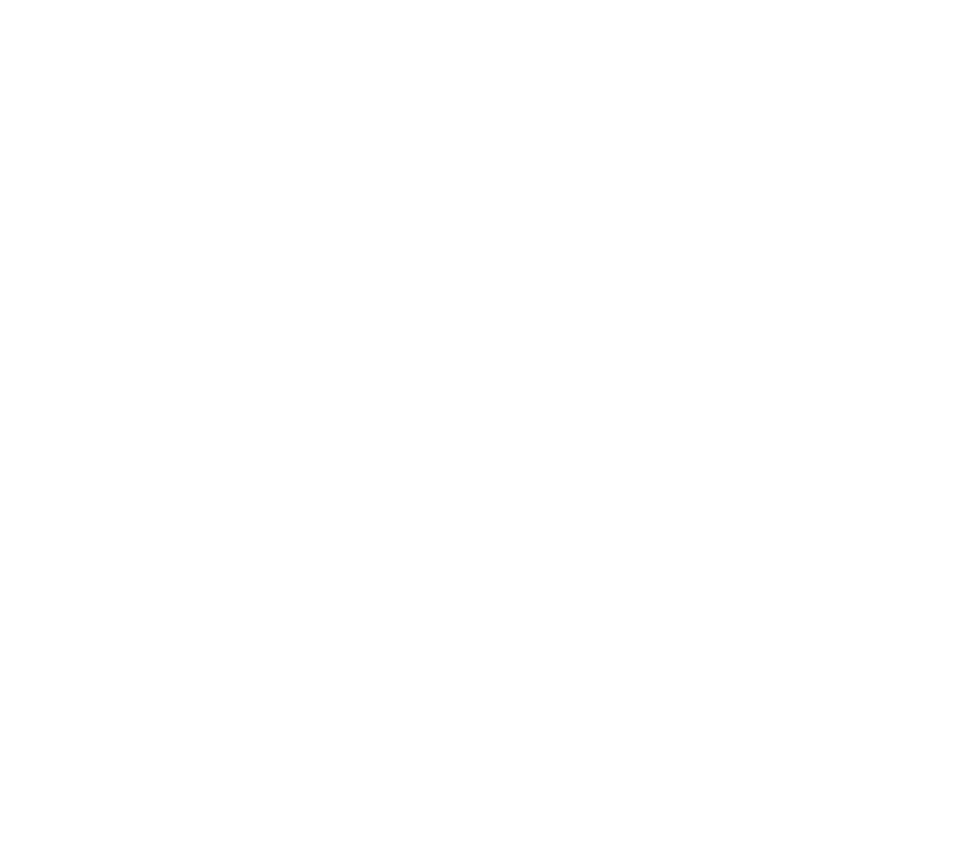
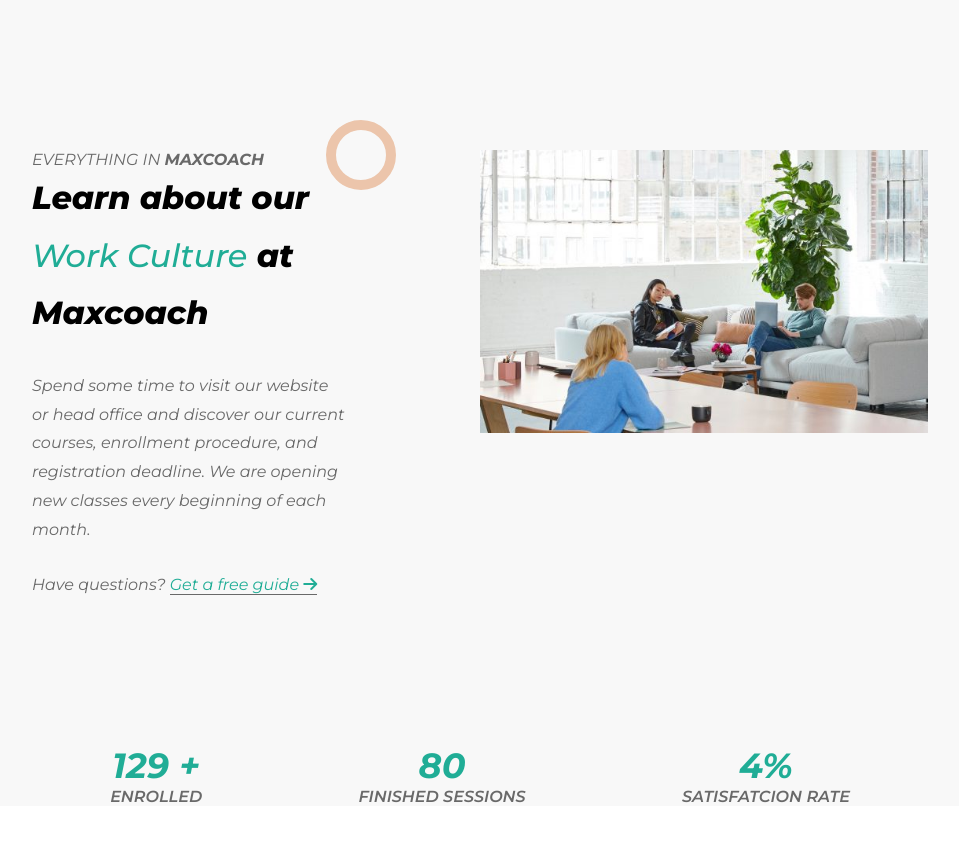
Before and after one commit to NicolaPiperis/proj-html-vuejs, a Vue app: page / in a window 1280 px wide. Shown: the part 780-1622 px from the top of the page, without its empty margins (160-1119 px from the left). Before the commit the page ends 800 px from the top, so only its background shows below. Built offline with nearby package versions, Linux system fonts and the light colour scheme.

Commit message:
work culture section

```diff
--- a/src/components/PageHeader.vue
+++ b/src/components/PageHeader.vue
@@ -157,10 +157,9 @@
 
   header{
     background-color: white;
-    height: 80px;
 
     .container{
-      height: 100%;
+      height: 80px;
       width: 90%;
       margin: auto;
       display: flex;
--- a/src/components/PageMain.vue
+++ b/src/components/PageMain.vue
@@ -6,8 +6,197 @@
 
 <template>
 
+    <!-- MAIN PART -->
+    <main>
+
+        <!-- WORK CULTURE -->
+        <section class="work-culture">
+
+            <div class="container">
+
+                <div class="row">
+
+                    <!-- TITLE AND PARAGRAPH -->
+                    <div class="text">
+
+                        <div class="pre-title">
+                            EVERYTHING IN
+                            <strong>MAXCOACH</strong>
+                        </div>
+
+                        <h2>
+                            Learn about our
+                            <span>Work Culture</span>
+                            at Maxcoach
+                        </h2>
+
+                        <p>
+                            Spend some time to visit our website or head office and discover our current courses, enrollment procedure, and registration deadline.
+                            We are opening new classes every beginning of each month.
+                        </p>
+
+                        <div class="connected-link">
+                            Have questions?
+                            <a href="#">
+                                Get a free guide
+                                <i class="fa-solid fa-arrow-right"></i>
+                            </a>
+                        </div>
+
+                        <div class="decoration"></div>
+
+                    </div>
+
+                    <!-- IMG CONNECTED WITH THE TEXT -->
+                    <div class="image">
+
+                        <img src="images/stock-full-hd-10-ohki1ayywq3cqutettrncduujpoaorifqu4relt2ts.jpg" alt="work culture info image" class="main-img">
+
+                        <!-- DECORATIOn -->
+
+                        <!-- <img src="images/about-us-01-ohkia3qg98rq9vg3s0mn2hkflr1migdqdw370qnegc.jpg" alt="info decoration" class="decoration-img">
+
+                        <img src="images/maxcoach-shape-07.png" alt="info" class="background-decoration-img">
+
+                        <img src="images/maxcoach-shape-02.png" alt="info" class="background-decoration-img2"> -->
+
+
+                    </div>
+
+                </div>
+
+                <div class="stats">
+
+                    <div>
+                        <strong>129 +</strong>
+                        <p>ENROLLED</p>
+                    </div>
+
+                    <div>
+                        <strong>80</strong>
+                        <p>FINISHED SESSIONS</p>
+                    </div>
+
+                    <div>
+                        <strong>4%</strong>
+                        <p>SATISFATCION RATE</p>
+                    </div>
+
+                </div>
+
+            </div>
+
+        </section>
+
+    </main>
+
 </template>
 
 <style scoped lang="scss">
+    @use './../styles/partials/variables.scss' as *;
+
+
+    .work-culture{
+        background-color: #F8F8F8;
+        padding-top: 200px;
+
+        .row{
+        display: flex;
+        justify-content: space-between;
+
+            .text{
+                width: 35%;
+                position: relative;
+
+                .pre-title{
+                color: $grigio ;
+                }
+
+                h2{
+                    font-size: 32px;
+                    font-weight: 800;
+                    line-height: 180%;
+
+                    span{
+                        color: $verde-acqua;
+                        font-weight: 500;
+                    }
+                }
+
+                p{
+                    color: $grigio;
+                    margin: 30px 0;
+                    line-height: 180%;
+                }
+
+                .connected-link{
+                    color: $grigio;
+
+                    a{
+                        color: $verde-acqua;
+                        border-bottom: 1px solid $grigio;
+                    }
+                }
+
+                .decoration{
+                    width: 70px;
+                    height: 70px;
+                    border-radius: 50%;
+                    border: 10px solid #ecc5ab;
+                    position: absolute;
+                    top: -30px;
+                    right: -50px;
+                }
+            }
+            .image{
+                width: 50%;
+
+                // .main-img{
+                //     position: relative;
+
+                // }
+
+                // .decoration-img{
+                //     position: absolute;
+                //     top: -95px;
+                //     right: 0px;
+                //     border-radius: 10px;
+                //     z-index: 10;
+                // }
+
+                // .background-decoration-img{
+                //     position: absolute;
+                //     top: -95px;
+                //     right: 120px;
+                //     z-index: 1;
+                //     height: 90px;
+                // }
+
+                // .background-decoration-img2{
+                //     position: absolute;
+                //     bottom: -75px;
+                //     right: 150px;
+                //     z-index: 1;
+                // }
+            }
+        }
+
+        .stats{
+            display: flex;
+            justify-content: space-around;
+            align-self: center;
+            margin: 150px 0;
+            text-align: center;
+
+            strong{
+                color: $verde-acqua;
+                font-size: 35px;
+            }
+            p{
+                color: $grigio;
+                font-weight: 600;
+            }
+        }
+    }
 
 </style>
--- a/src/styles/general.scss
+++ b/src/styles/general.scss
@@ -9,6 +9,7 @@
 
 body{
     font-family: 'Montserrat', sans-serif;
+
 }
 
 img{
@@ -19,3 +20,8 @@
     text-decoration: none;
     color: black;
 }
+
+.container{
+    width: 70%;
+    margin: auto;
+}
```
